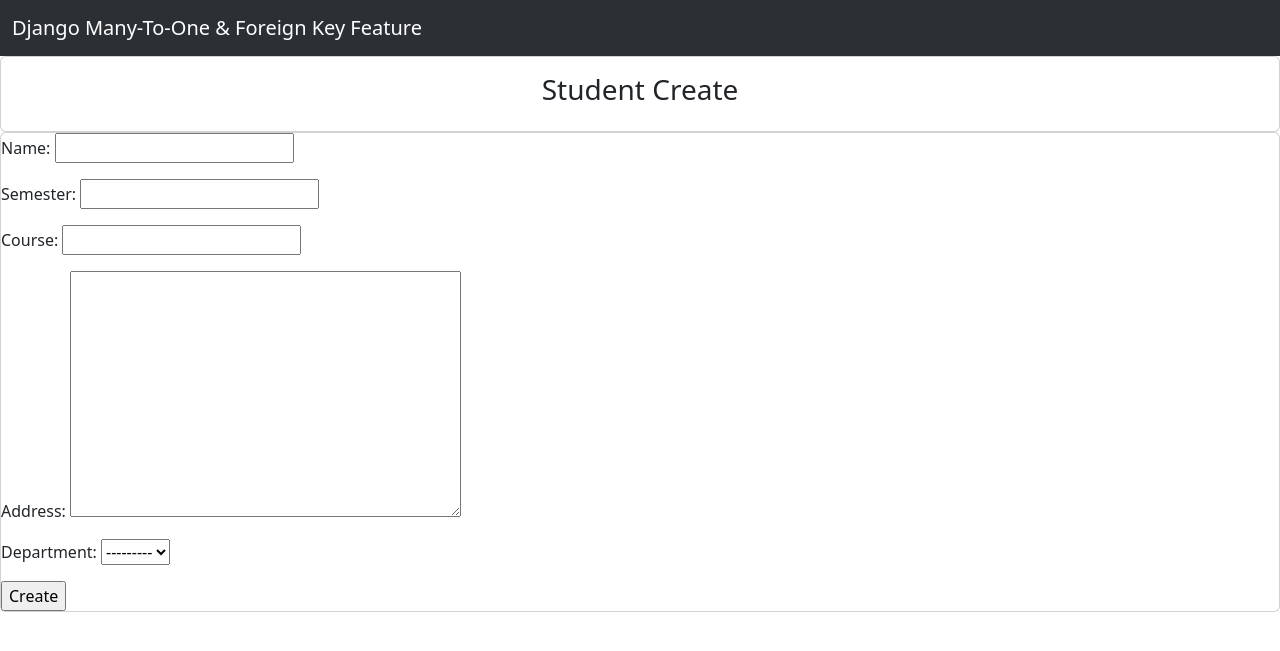
After one commit to arun-arunisto/DjangoMany-To-OneFeature, a Django app: page /stu_create/ in a window 1280 px wide. The commit adds this page. Shown: the top 651 px of the page. Run offline with Django 4.2, Linux system fonts and the light colour scheme; data that the repository does not hold is empty.

Commit message:
CRUD Added to Dept and Stu

```diff
--- /dev/null
+++ b/studentRegistration/forms.py
@@ -0,0 +1,12 @@
+from django import forms
+from .models import Student, Department
+
+class DeptForm(forms.Form):
+    name = forms.CharField(max_length=50)
+
+class StuForm(forms.Form):
+    name = forms.CharField(max_length=100)
+    semester = forms.IntegerField()
+    course = forms.CharField(max_length=50)
+    address = forms.CharField(widget=forms.Textarea)
+    department = forms.ModelChoiceField(queryset=Department.objects.all())
--- /dev/null
+++ b/studentRegistration/templates/stu_form.html
@@ -0,0 +1,10 @@
+{% extends 'base.html' %}
+{% block title %} Student Create {% endblock %}
+{% block header %} Student Create {% endblock %}
+{% block content %}
+<form method="post">
+  {% csrf_token %}
+  {{form.as_p}}
+  <input type="submit" value="Create">
+</form>
+{% endblock %}
--- a/studentRegistration/urls.py
+++ b/studentRegistration/urls.py
@@ -1,8 +1,12 @@
 from django.urls import path
-from .views import home, department, student
+from .views import home, department, student, create_dept, del_dept, stu_create, del_stu
 
 urlpatterns = [
     path('',home, name='home'),
     path('department/', department, name='department'),
-    path('student/', student, name='student')
+    path('student/', student, name='student'),
+    path('create_dept/', create_dept, name='dept_form'),
+    path('del_dept/<int:pk>/', del_dept, name='del_dept'),
+    path('stu_create/', stu_create, name='stu_create'),
+    path('del_stu/<int:pk>/', del_stu, name='stu_delete')
 ]
--- a/studentRegistration/views.py
+++ b/studentRegistration/views.py
@@ -1,6 +1,6 @@
-from django.shortcuts import render
+from django.shortcuts import render, redirect
 from .models import Department, Student
-
+from .forms import DeptForm, StuForm
 # Create your views here.
 def home(request):
     return render(request, 'index.html')
@@ -9,6 +9,38 @@ def department(request):
     dept = Department.objects.all()
     return render(request, 'department.html', {'departments':dept})
 
+def create_dept(request):
+    form = DeptForm()
+    if request.method == 'POST':
+        form = DeptForm(request.POST)
+        if form.is_valid():
+            dept = Department(name=form.cleaned_data['name'])
+            dept.save()
+            return redirect('department')
+    return render(request, 'dept_form.html', {'form':form})
+
+def del_dept(request, pk):
+    Department.objects.filter(id=pk).delete()
+    return redirect('department')
+
 def student(request):
     stu = Student.objects.all()
     return render(request, 'student.html', {'students':stu})
+
+def stu_create(request):
+    form = StuForm()
+    if request.method == 'POST':
+        form = StuForm(request.POST)
+        if form.is_valid():
+            stu = Student(name=form.cleaned_data['name'],
+                          semester=form.cleaned_data['semester'],
+                          course=form.cleaned_data['course'],
+                          address=form.cleaned_data['address'],
+                          department=form.cleaned_data['department'])
+            stu.save()
+            return redirect('student')
+    return render(request, 'stu_form.html', {'form':form})
+
+def del_stu(request, pk):
+    Student.objects.filter(id=pk).delete()
+    return redirect('student')
```
Also changed, not shown: studentRegistration/templates/department.html (+9 -3 lines), studentRegistration/templates/dept_form.html (added, +10 -0 lines), studentRegistration/templates/student.html (+9 -1 lines), README.md, db.sqlite3.
